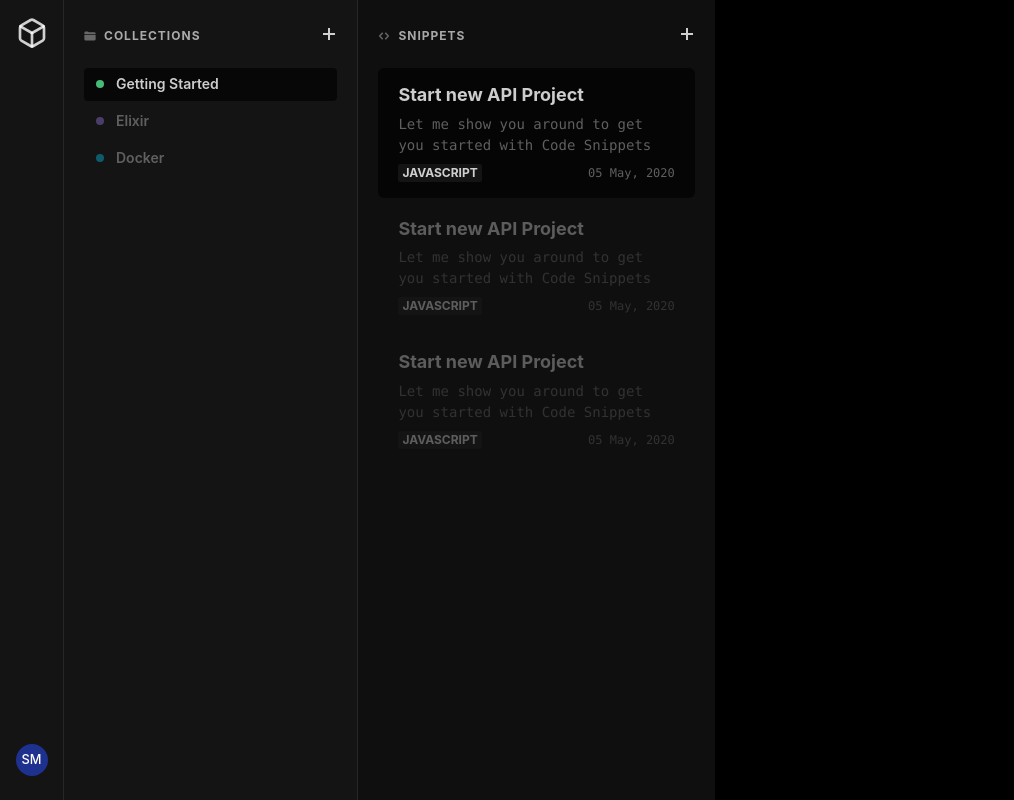
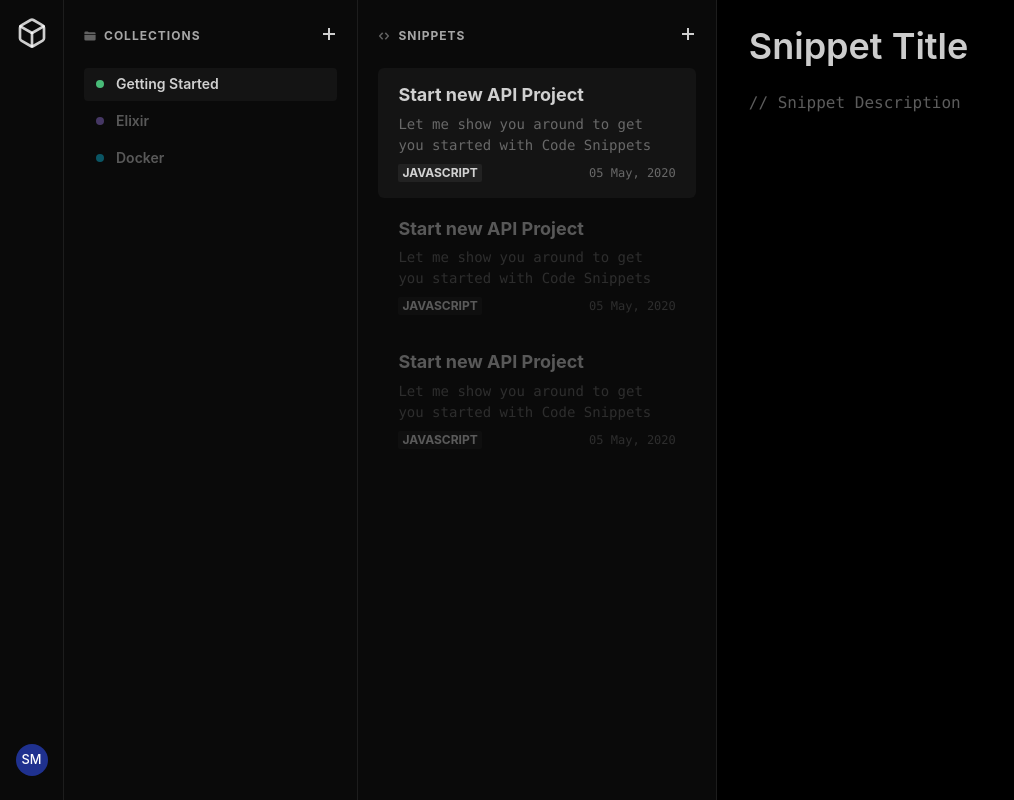
Before and after one commit to sammarxz/snippl, a Next.js app: page / in a window 1280 px wide. Shown: the whole page, without its empty margins (0-1014 px from the left). Built offline with nearby package versions, Linux system fonts and the light colour scheme.

Commit message:
create editor layout

```diff
--- /dev/null
+++ b/components/CodeEditor/index.tsx
@@ -0,0 +1,38 @@
+import {
+  Box,
+  Stack,
+  Editable,
+  EditableInput,
+  EditablePreview,
+  Textarea,
+} from '@chakra-ui/react'
+
+export function CodeEditor() {
+  return (
+    <Box px={8} py={4} flex="1">
+      <Stack>
+        <Editable
+          defaultValue="Snippet Title"
+          fontSize="4xl"
+          fontWeight="600"
+          placeholder="Snippet Title"
+          w="100%"
+        >
+          <EditablePreview />
+          <EditableInput />
+        </Editable>
+        <Textarea
+          isFullWidth
+          isRequired
+          variant="unstyled"
+          fontFamily="mono"
+          textColor="whiteAlpha.700"
+          resize="none"
+          rows={12}
+          placeholder="// Snippet Description"
+          _placeholder={{color: 'whiteAlpha.500'}}
+        />
+      </Stack>
+    </Box>
+  )
+}
--- a/components/Collection/index.tsx
+++ b/components/Collection/index.tsx
@@ -18,14 +18,15 @@ export const Collection = memo(function Collection({
 
   return (
     <Stack
-      bg={isActive ? 'blackAlpha.700' : 'transparent'}
+      bg={isActive ? 'whiteAlpha.50' : 'transparent'}
       transition="ease"
-      transitionProperty="background"
+      transitionProperty="all"
       transitionDuration=".6s"
       px={3}
       py={2}
       borderRadius="base"
       opacity={isActive ? 1 : 0.4}
+      _hover={{opacity: 1}}
     >
       <Flex alignItems="center" justifyContent="space-between">
         <Stack spacing={3} alignItems="center" isInline>
--- a/components/Collections/index.tsx
+++ b/components/Collections/index.tsx
@@ -113,7 +113,7 @@ export function Collections({...rest}) {
   return (
     <Box
       as="nav"
-      bg="whiteAlpha.200"
+      bg="whiteAlpha.50"
       borderRight="1px"
       borderRightColor="whiteAlpha.200"
       w={'23%'}
--- a/components/Nav/index.tsx
+++ b/components/Nav/index.tsx
@@ -6,7 +6,7 @@ export function Nav({...rest}) {
   return (
     <Box
       as="nav"
-      bg="whiteAlpha.200"
+      bg="whiteAlpha.50"
       borderRight="1px"
       borderRightColor="whiteAlpha.200"
       w={16}
--- a/components/Snippet/index.tsx
+++ b/components/Snippet/index.tsx
@@ -17,14 +17,15 @@ export function Snippet({
 }: SnippetProps) {
   return (
     <Stack
-      bg={isSelected ? 'blackAlpha.700' : 'transparent'}
+      bg={isSelected ? 'whiteAlpha.50' : 'transparent'}
       transition="ease"
-      transitionProperty="background"
+      transitionProperty="all"
       transitionDuration=".6s"
       px={5}
       py={4}
       borderRadius="md"
       opacity={isSelected ? 1 : 0.4}
+      _hover={{opacity: 1}}
     >
       <Heading fontSize="lg" textColor="whiteAlpha.800">
         {title}
--- a/components/Snippets/index.tsx
+++ b/components/Snippets/index.tsx
@@ -8,9 +8,9 @@ export function Snippets() {
   return (
     <Box
       as="nav"
-      bg="whiteAlpha.100"
-      borderRight="2px"
-      borderRightColor="black"
+      bg="whiteAlpha.50"
+      borderRight="1px"
+      borderRightColor="whiteAlpha.200"
       w={'28%'}
       h="100vh"
       px={5}
--- a/components/index.ts
+++ b/components/index.ts
@@ -3,3 +3,4 @@ export {Collections} from './Collections'
 export {Collection} from './Collection'
 export {Snippets} from './Snippets'
 export {Snippet} from './Snippet'
+export {CodeEditor} from './CodeEditor'
--- a/pages/index.tsx
+++ b/pages/index.tsx
@@ -1,6 +1,6 @@
 import {Flex, Heading, Box} from '@chakra-ui/react'
 
-import {Nav, Collections, Snippets} from 'components'
+import {Nav, Collections, Snippets, CodeEditor} from 'components'
 
 export default function Home() {
   return (
@@ -8,7 +8,7 @@ export default function Home() {
       <Nav />
       <Collections />
       <Snippets />
-      <Box></Box>
+      <CodeEditor />
     </Flex>
   )
 }
```
